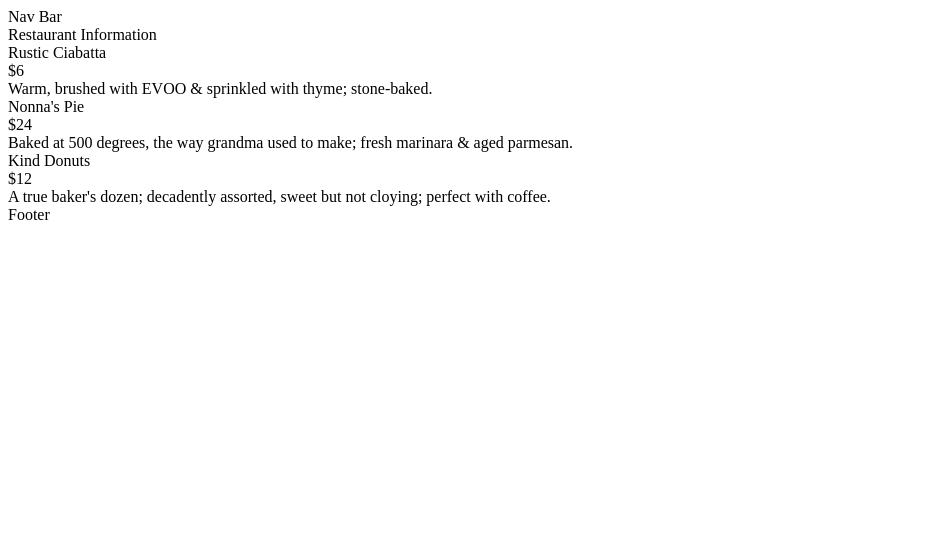
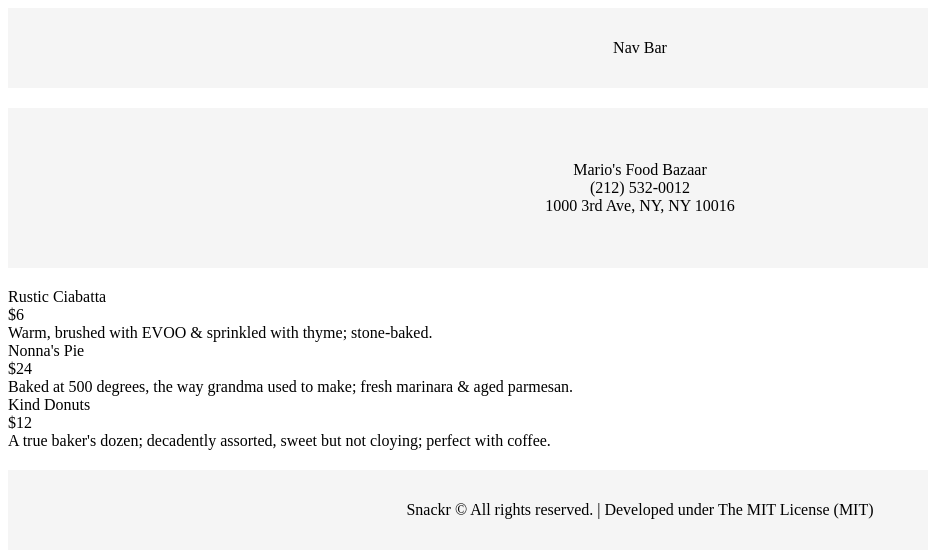
Before and after one commit to marioarraya/Snackr, a React app: page / in a window 1280 px wide. Shown: the top 558 px of the page, without its empty margins (0-928 px from the left). Built offline with nearby package versions, Linux system fonts and the light colour scheme; the HTML template or start-up script is replaced by a standard one.

Commit message:
UI updates

```diff
--- a/src/components/ordering/components/Footer.jsx
+++ b/src/components/ordering/components/Footer.jsx
@@ -2,6 +2,6 @@ import React from 'react';
 
 export default function Footer() {
   return (
-    <div className="footer">Footer</div>
+    <div className="footer">Snackr © All rights reserved. | Developed under The MIT License (MIT)</div>
   )
 }
--- a/src/components/ordering/components/Header.jsx
+++ b/src/components/ordering/components/Header.jsx
@@ -7,8 +7,11 @@ function Header() {
     <>
       <div className="header">
         <Navigation />
+      </div>
+      <div className="header-restaurant">
         <RestaurantHeader />
       </div>
+
     </>
   )
 }
--- a/src/components/ordering/components/RestaurantHeader.jsx
+++ b/src/components/ordering/components/RestaurantHeader.jsx
@@ -2,6 +2,10 @@ import React, { useState, useEffect, useContext } from "react";
 
 export default function RestaurantHeader() {
   return (
-    <div className="restaurant-header">Restaurant Information</div>
+    <>
+      <div className="header-restaurant-title">Mario's Food Bazaar</div>
+      <div className="header-restaurant-title">(212) 532-0012</div>
+      <div className="header-restaurant-title">1000 3rd Ave, NY, NY 10016</div>
+    </>
   )
 }
--- a/src/components/ordering/containers/MenuItemContainer.jsx
+++ b/src/components/ordering/containers/MenuItemContainer.jsx
@@ -1,8 +1,6 @@
 import React, { useState, useEffect, useContext } from 'react';
 import ItemCard from '../components/ItemCard.jsx';
 import { InfoContext } from './OrderingContainer.jsx';
-
-
 
 export default function MenuItemContainer() {
   const [menuItems, setMenuItems] = useContext(InfoContext);
--- a/src/styles.css
+++ b/src/styles.css
@@ -1,14 +1,19 @@
-.container {
+:root {
+  --main-bg-color: whitesmoke;
+}
+
+.grid-container {
   display: grid;
   grid-template-columns: 1fr;
   grid-template-rows: 80px 160px 1fr 80px;
-  gap: 0px 0px;
+  gap: 20px;
   grid-auto-flow: row;
   grid-template-areas:
     "Header"
     "Restaurant"
     "Menu"
     "Footer";
+  background: white;
 }
 
 .Menu {
@@ -23,22 +28,34 @@
   grid-area: Menu;
 }
 
-.Menu-Categories {
+.menu-categories {
   grid-area: Menu-Categories;
 }
 
-.Menu-Items {
+.menu-items {
   grid-area: Menu-Items;
 }
 
-.Restaurant {
+.header-restaurant {
   grid-area: Restaurant;
+  display: grid;
+  background-color: var(--main-bg-color);
+  align-content: center;
+  text-align: center;
 }
 
-.Header {
+.header {
   grid-area: Header;
+  display: grid;
+  background-color: var(--main-bg-color);
+  align-content: center;
+  text-align: center;
 }
 
-.Footer {
+.footer {
   grid-area: Footer;
+  background-color: var(--main-bg-color);
+  display: grid;
+  align-content: center;
+  text-align: center;
 }
```
